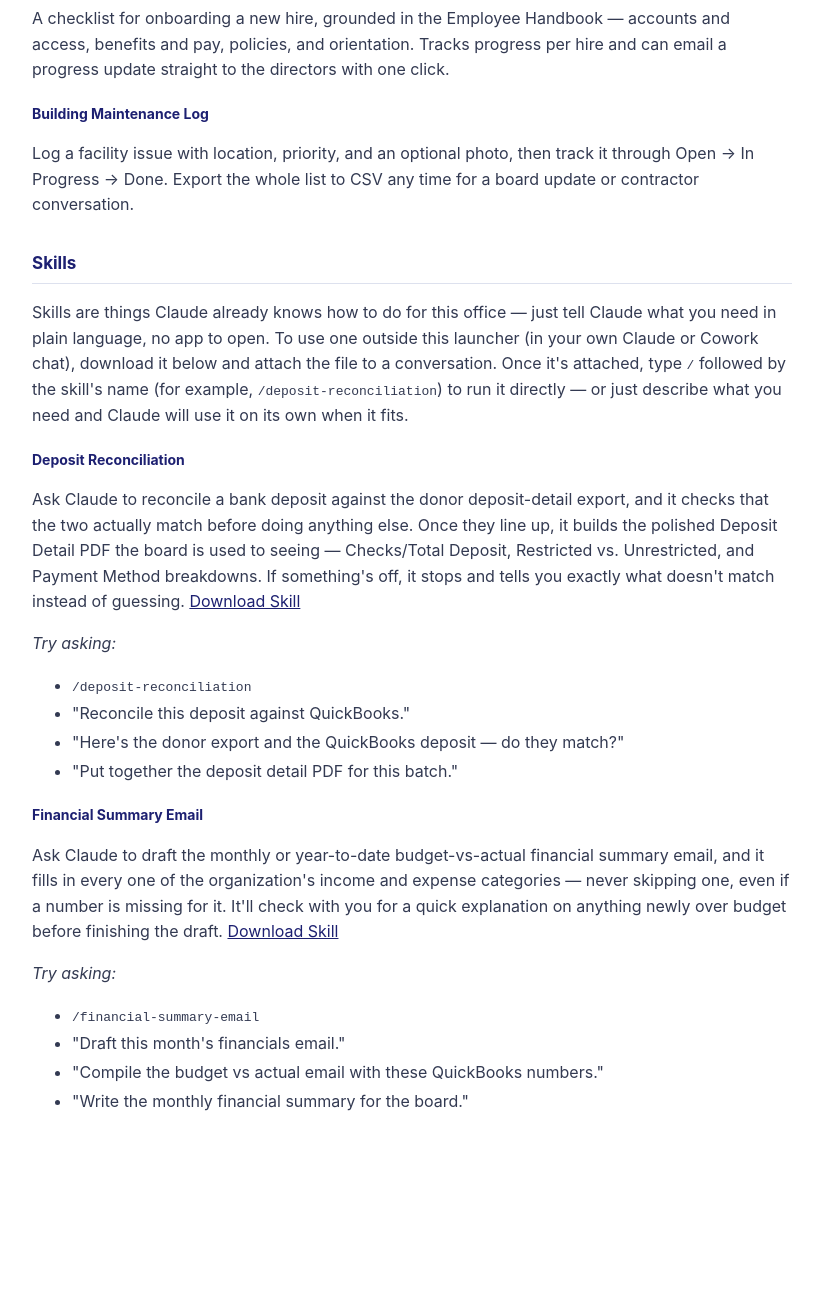
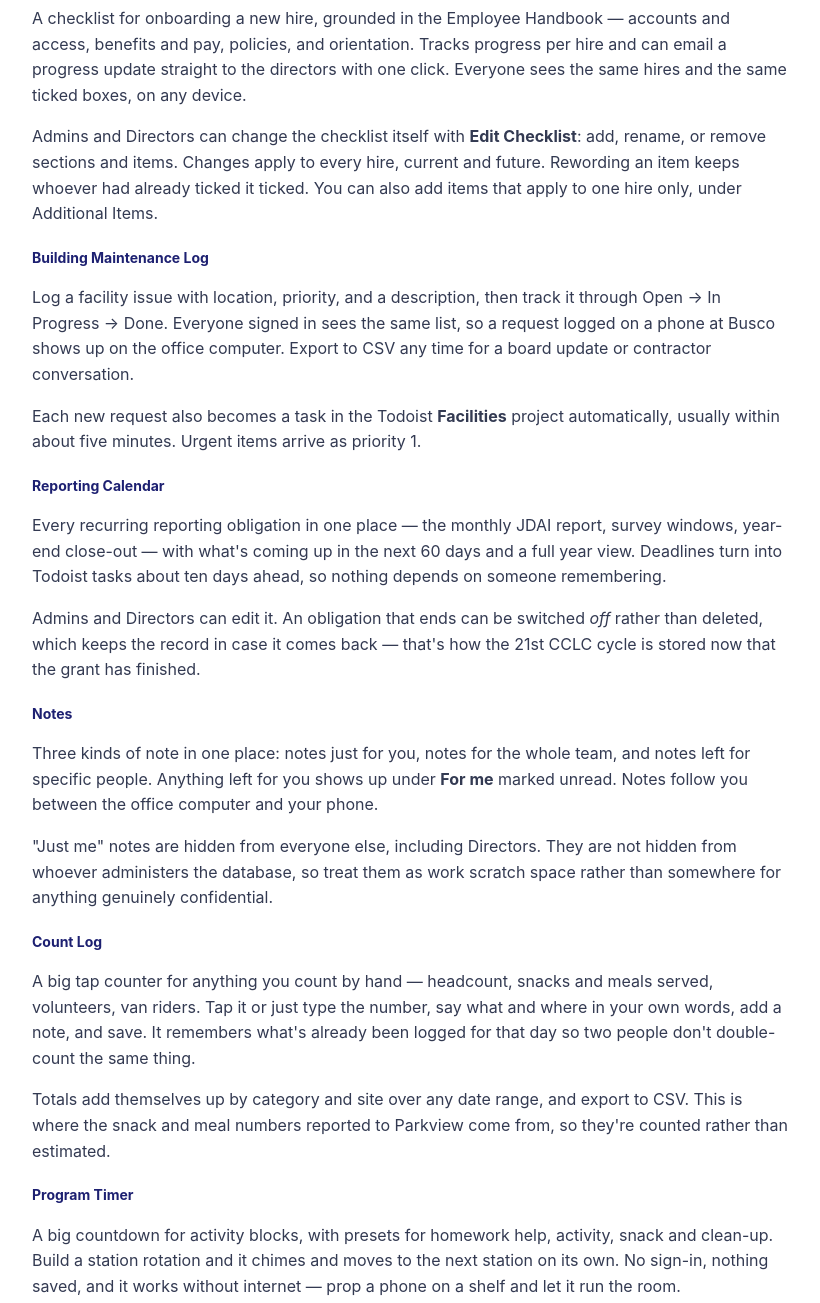
Before and after one commit to TheCenterDev/The-Center-Office-App, a website: page html/02_guides.html in a window 1280 px wide. Shown: the part 480-1783 px from the top of the page, without its empty margins (228-1048 px from the left). Before the commit the page ends 1634 px from the top, so only its background shows below. Drawn offline with Linux system fonts and the light colour scheme.

Commit message:
Update Guides and FAQ for the tools and login that now exist
The Guides page still described only the four original tools, and two
of those descriptions were wrong: the Maintenance Log no longer takes
photos and now syncs to everyone, and the Onboarding Tracker checklist
is editable. Notes, Count Log, Reporting Calendar and Program Timer
weren't mentioned at all.

The FAQ had nothing about signing in, which is the thing staff will
actually ask about now that there's one account across the app, the
site and the tools, and no shared password. Adds answers for getting a
first password via Forgot password, changing it, what the 'no access
yet' message means, and installing the site on a phone. Also replaces
the 'download the latest version from GitHub' answer, which predates
the one-step updater.

```diff
--- a/html/02_guides.html
+++ b/html/02_guides.html
@@ -26,10 +26,27 @@
   <p>A searchable, filterable directory of local resources for families and staff — childcare, housing, counseling, food assistance, financial help, education/career, and emergency services — pulled from the Whitley County Resource Guide. Faster than flipping through the PDF mid-conversation.</p>
 
   <h3>New Hire Onboarding Tracker</h3>
-  <p>A checklist for onboarding a new hire, grounded in the Employee Handbook — accounts and access, benefits and pay, policies, and orientation. Tracks progress per hire and can email a progress update straight to the directors with one click.</p>
+  <p>A checklist for onboarding a new hire, grounded in the Employee Handbook — accounts and access, benefits and pay, policies, and orientation. Tracks progress per hire and can email a progress update straight to the directors with one click. Everyone sees the same hires and the same ticked boxes, on any device.</p>
+  <p>Admins and Directors can change the checklist itself with <strong>Edit Checklist</strong>: add, rename, or remove sections and items. Changes apply to every hire, current and future. Rewording an item keeps whoever had already ticked it ticked. You can also add items that apply to one hire only, under Additional Items.</p>
 
   <h3>Building Maintenance Log</h3>
-  <p>Log a facility issue with location, priority, and an optional photo, then track it through Open → In Progress → Done. Export the whole list to CSV any time for a board update or contractor conversation.</p>
+  <p>Log a facility issue with location, priority, and a description, then track it through Open → In Progress → Done. Everyone signed in sees the same list, so a request logged on a phone at Busco shows up on the office computer. Export to CSV any time for a board update or contractor conversation.</p>
+  <p>Each new request also becomes a task in the Todoist <strong>Facilities</strong> project automatically, usually within about five minutes. Urgent items arrive as priority 1.</p>
+
+  <h3>Reporting Calendar</h3>
+  <p>Every recurring reporting obligation in one place — the monthly JDAI report, survey windows, year-end close-out — with what's coming up in the next 60 days and a full year view. Deadlines turn into Todoist tasks about ten days ahead, so nothing depends on someone remembering.</p>
+  <p>Admins and Directors can edit it. An obligation that ends can be switched <em>off</em> rather than deleted, which keeps the record in case it comes back — that's how the 21st CCLC cycle is stored now that the grant has finished.</p>
+
+  <h3>Notes</h3>
+  <p>Three kinds of note in one place: notes just for you, notes for the whole team, and notes left for specific people. Anything left for you shows up under <strong>For me</strong> marked unread. Notes follow you between the office computer and your phone.</p>
+  <p>"Just me" notes are hidden from everyone else, including Directors. They are not hidden from whoever administers the database, so treat them as work scratch space rather than somewhere for anything genuinely confidential.</p>
+
+  <h3>Count Log</h3>
+  <p>A big tap counter for anything you count by hand — headcount, snacks and meals served, volunteers, van riders. Tap it or just type the number, say what and where in your own words, add a note, and save. It remembers what's already been logged for that day so two people don't double-count the same thing.</p>
+  <p>Totals add themselves up by category and site over any date range, and export to CSV. This is where the snack and meal numbers reported to Parkview come from, so they're counted rather than estimated.</p>
+
+  <h3>Program Timer</h3>
+  <p>A big countdown for activity blocks, with presets for homework help, activity, snack and clean-up. Build a station rotation and it chimes and moves to the next station on its own. No sign-in, nothing saved, and it works without internet — prop a phone on a shelf and let it run the room.</p>
 
   <h2>Skills</h2>
   <p>Skills are things Claude already knows how to do for this office — just tell Claude what you need in plain language, no app to open. To use one outside this launcher (in your own Claude or Cowork chat), download it below and attach the file to a conversation. Once it's attached, type <code>/</code> followed by the skill's name (for example, <code>/deposit-reconciliation</code>) to run it directly — or just describe what you need and Claude will use it on its own when it fits.</p>
```
Also changed, not shown: html/03_faq.html (+16 -1 lines).
